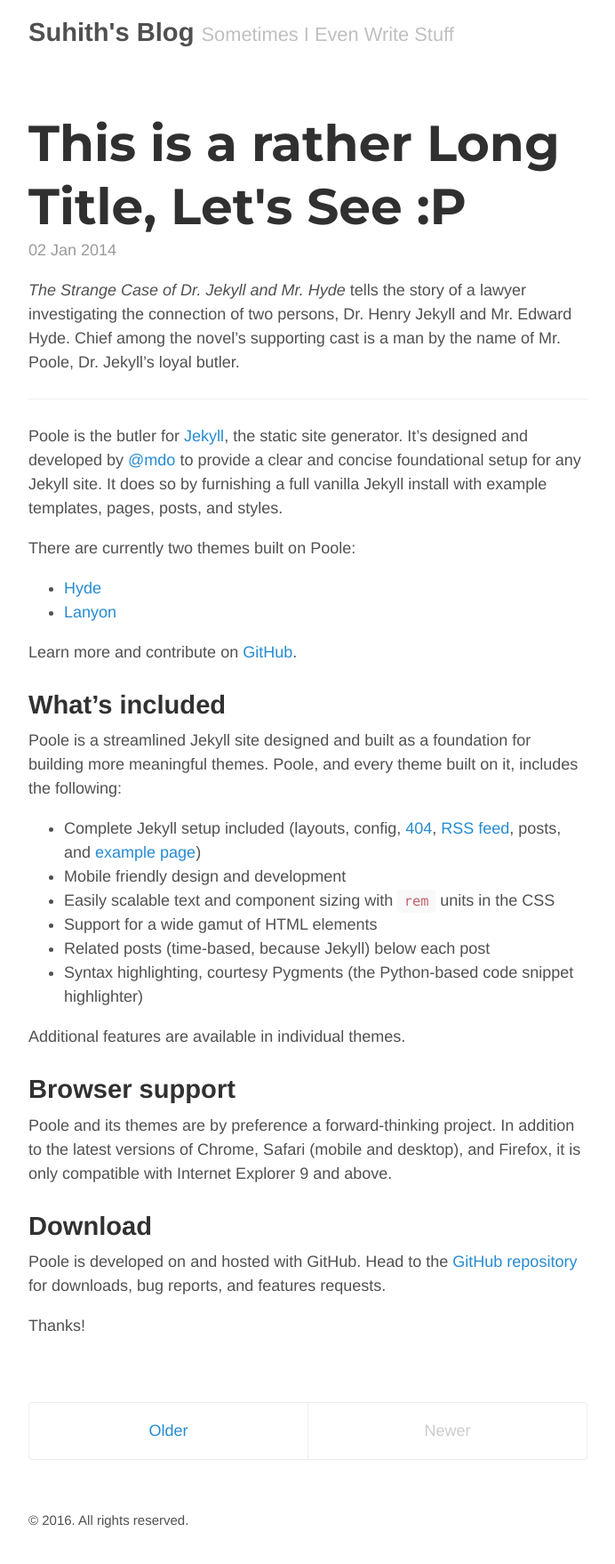
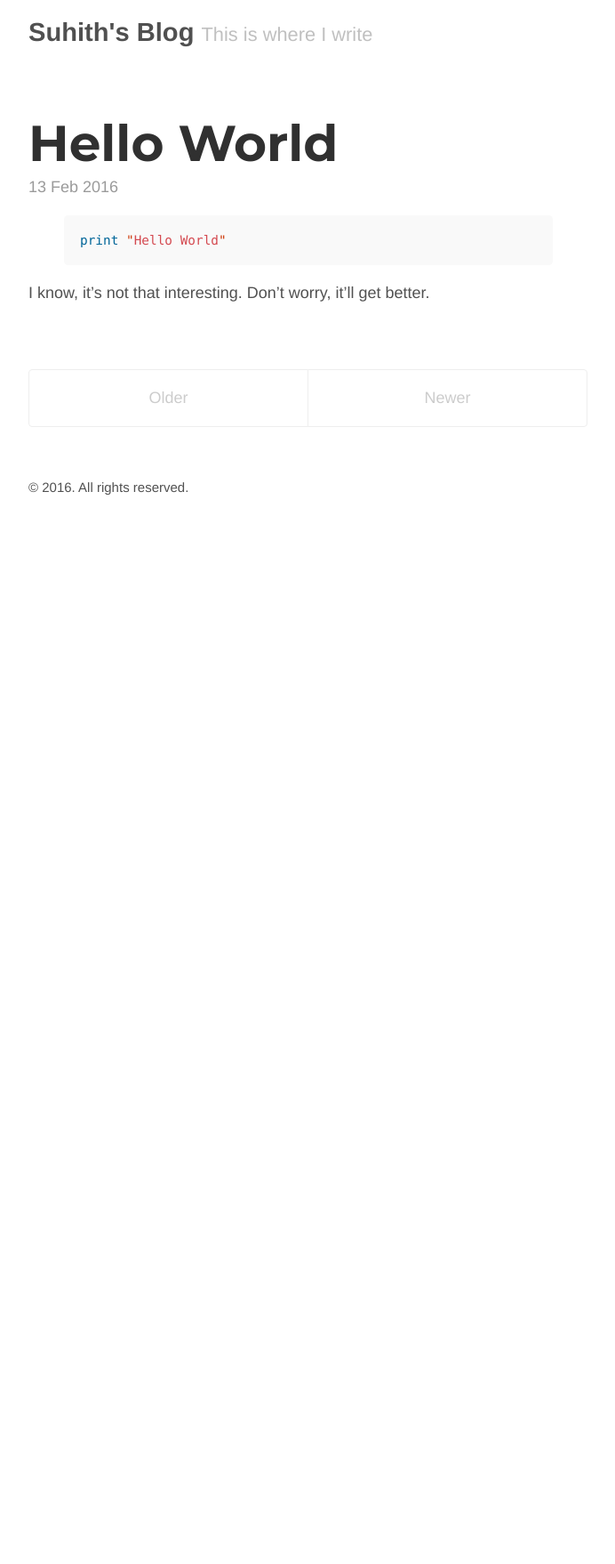
Before and after one commit to suhithr/blog, a Jekyll site: the page built from index.html, in a window 1280 px wide. Shown: the whole page at 89% size, without its empty margins (293-985 px from the left). Built offline with Jekyll 4.4.1, drawn with Linux system fonts in a browser that asks for light colours; the list of posts is cut into pages by our own code; after the commit the page ends 900 px from its top, so only the background shows below that.

Commit message:
Initial Post

```diff
--- a/_config.yml
+++ b/_config.yml
@@ -6,7 +6,7 @@
 
 # Setup
 title:               Suhith's Blog
-tagline:             Sometimes I Even Write Stuff
+tagline:             This is where I write
 url:                 http://suhith.com
 paginate:            1
 baseurl:             ""
@@ -33,3 +33,5 @@
 gems:
   - jekyll-paginate
   - jekyll-gist
+
+future: true
--- a/_posts/2014-01-02-introducing-poole.md
+++ /dev/null
@@ -1,40 +0,0 @@
----
-layout: post
-title: This is a rather Long Title, Let's See :P
----
-
-*The Strange Case of Dr. Jekyll and Mr. Hyde* tells the story of a lawyer investigating the connection of two persons, Dr. Henry Jekyll and Mr. Edward Hyde. Chief among the novel's supporting cast is a man by the name of Mr. Poole, Dr. Jekyll's loyal butler.
-
------
-
-Poole is the butler for [Jekyll](http://jekyllrb.com), the static site generator. It's designed and developed by [@mdo](https://twitter.com/mdo) to provide a clear and concise foundational setup for any Jekyll site. It does so by furnishing a full vanilla Jekyll install with example templates, pages, posts, and styles.
-
-There are currently two themes built on Poole:
-
-* [Hyde](http://hyde.getpoole.com)
-* [Lanyon](http://lanyon.getpoole.com)
-
-Learn more and contribute on [GitHub](https://github.com/poole).
-
-### What's included
-
-Poole is a streamlined Jekyll site designed and built as a foundation for building more meaningful themes. Poole, and every theme built on it, includes the following:
-
-* Complete Jekyll setup included (layouts, config, [404]({{ site.baseurl }}/404.html), [RSS feed]({{ site.baseurl }}/atom.xml), posts, and [example page]({{ site.baseurl }}/about))
-* Mobile friendly design and development
-* Easily scalable text and component sizing with `rem` units in the CSS
-* Support for a wide gamut of HTML elements
-* Related posts (time-based, because Jekyll) below each post
-* Syntax highlighting, courtesy Pygments (the Python-based code snippet highlighter)
-
-Additional features are available in individual themes.
-
-### Browser support
-
-Poole and its themes are by preference a forward-thinking project. In addition to the latest versions of Chrome, Safari (mobile and desktop), and Firefox, it is only compatible with Internet Explorer 9 and above.
-
-### Download
-
-Poole is developed on and hosted with GitHub. Head to the <a href="https://github.com/poole/poole">GitHub repository</a> for downloads, bug reports, and features requests.
-
-Thanks!
--- /dev/null
+++ b/_posts/2016-02-13-hello-world.md
@@ -0,0 +1,10 @@
+---
+layout: post
+title: Hello World
+---
+
+{% highlight python %}
+print "Hello World"
+{% endhighlight %}
+
+I know, it's not that interesting. Don't worry, it'll get better.
```
Also changed, not shown: _posts/2013-12-31-whats-jekyll.md (deleted, +0 -10 lines), _posts/2014-01-01-example-content.md (deleted, +0 -169 lines).
